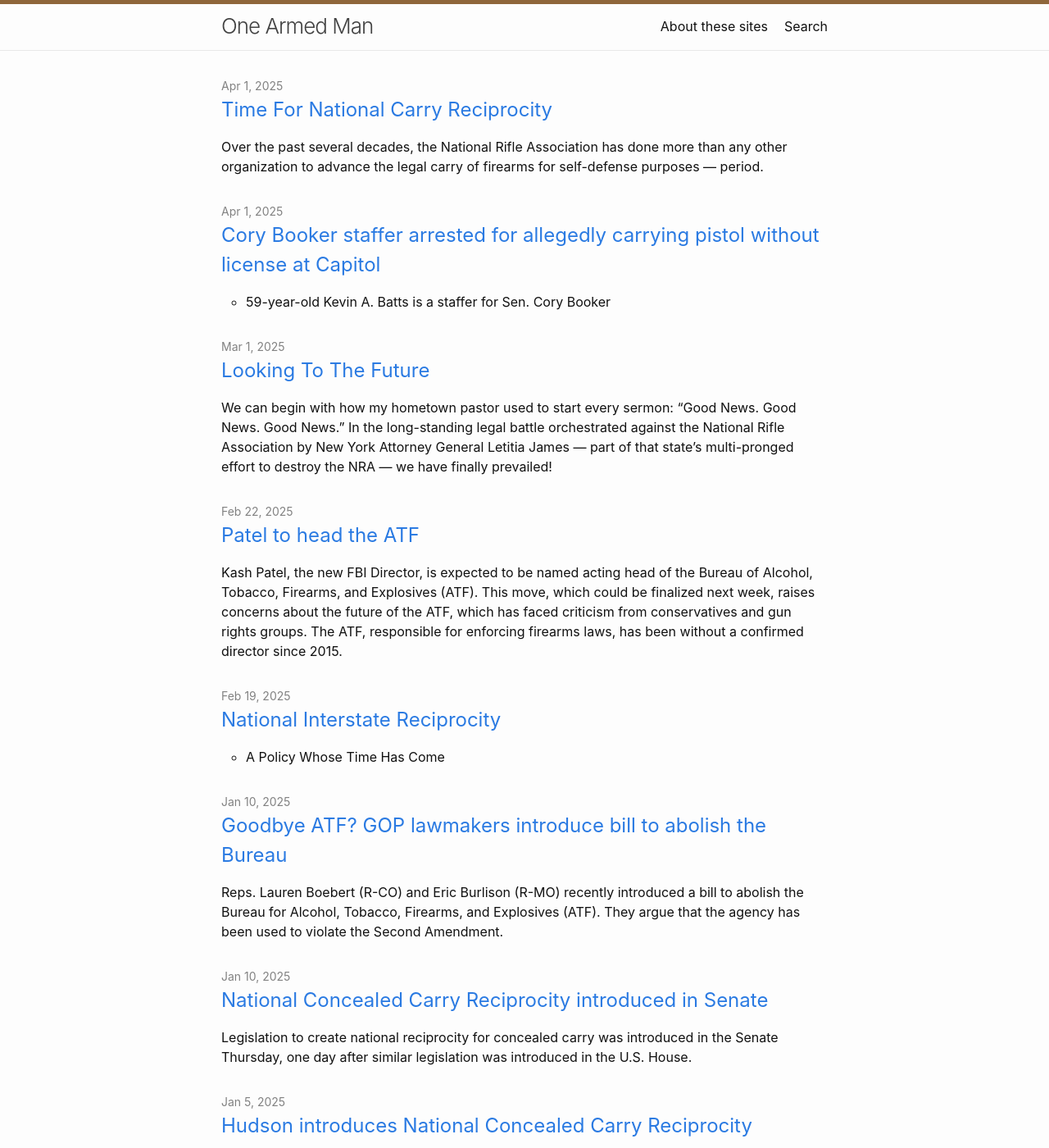
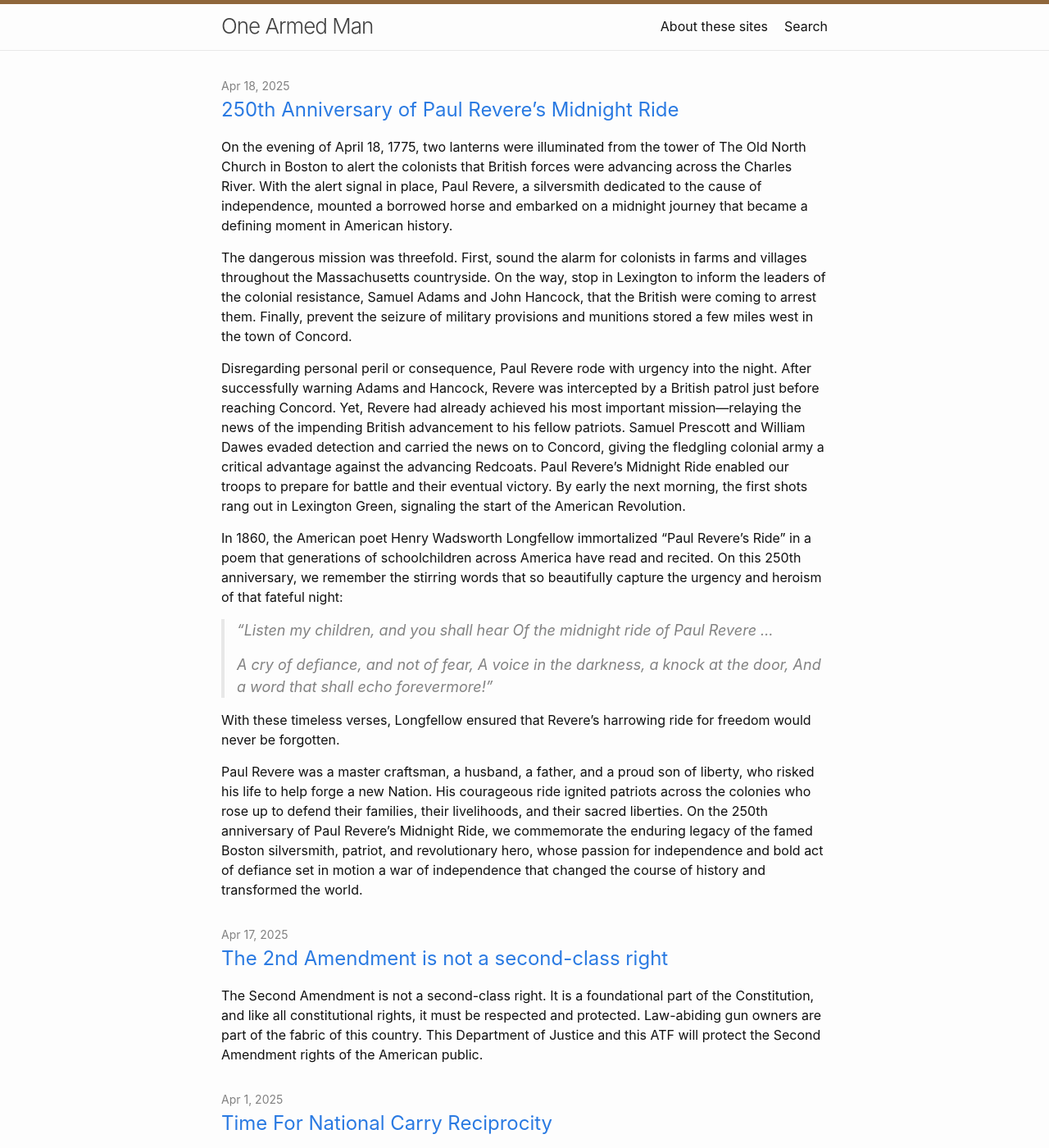
Before and after one commit to greg-raven/oam, a Jekyll site: the page built from index.html, in a window 1280 px wide and 1400 px high. Shown: the whole window at 82% size. Built offline with Jekyll 4.4.1, drawn with Linux system fonts in a browser that asks for light colours; the list of posts is cut into pages by our own code; some of the changed text lies outside the part shown.

Commit message:
new items

```diff
--- /dev/null
+++ b/_posts/2025-04-17-core-atf-responsibility.md
@@ -0,0 +1,17 @@
+---
+title: "The 2nd Amendment is not a second-class right"
+layout: post
+categories:
+- other
+tags:
+- Dan Driscoll
+---
+
+The Second Amendment is not a second-class right. It is a foundational part of the Constitution, and like all constitutional rights, it must be respected and protected. Law-abiding gun owners are part of the fabric of this country. This Department of Justice and this ATF will protect the Second Amendment rights of the American public.
+
+[...]
+
+We will never lose sight of our core responsibility: safeguarding the public while steadfastly defending the constitutional rights of law-abiding
+Americans.
+
+Source: Dan Driscoll, [letter to ATF employees]
--- /dev/null
+++ b/_posts/2025-04-18-250-anniversary.md
@@ -0,0 +1,29 @@
+---
+title: "250th Anniversary of Paul Revere's Midnight Ride"
+layout: post
+categories:
+- other
+tags:
+- Donald J. Trump
+---
+
+On the evening of April 18, 1775, two lanterns were illuminated from the tower of The Old North Church in Boston to alert the colonists that British forces were advancing across the Charles River. With the alert signal in place, Paul Revere, a silversmith dedicated to the cause of independence, mounted a borrowed horse and embarked on a midnight journey that became a defining moment in American history.
+
+The dangerous mission was threefold. First, sound the alarm for colonists in farms and villages throughout the Massachusetts countryside. On the way, stop in Lexington to inform the leaders of the colonial resistance, Samuel Adams and John Hancock, that the British were coming to arrest them. Finally, prevent the seizure of military provisions and munitions stored a few miles west in the town of Concord.
+
+Disregarding personal peril or consequence, Paul Revere rode with urgency into the night. After successfully warning Adams and Hancock, Revere was intercepted by a British patrol just before reaching Concord. Yet, Revere had already achieved his most important mission—relaying the news of the impending British advancement to his fellow patriots. Samuel Prescott and William Dawes evaded detection and carried the news on to Concord, giving the fledgling colonial army a critical advantage against the advancing Redcoats. Paul Revere's Midnight Ride enabled our troops to prepare for battle and their eventual victory. By early the next morning, the first shots rang out in Lexington Green, signaling the start of the American Revolution.
+
+In 1860, the American poet Henry Wadsworth Longfellow immortalized "Paul Revere's Ride" in a poem that generations of schoolchildren across America have read and recited. On this 250th anniversary, we remember the stirring words that so beautifully capture the urgency and heroism of that fateful night:
+
+> "Listen my children, and you shall hear
+> Of the midnight ride of Paul Revere ...
+>
+> A cry of defiance, and not of fear,
+> A voice in the darkness, a knock at the door,
+> And a word that shall echo forevermore!"
+
+With these timeless verses, Longfellow ensured that Revere's harrowing ride for freedom would never be forgotten.
+
+Paul Revere was a master craftsman, a husband, a father, and a proud son of liberty, who risked his life to help forge a new Nation. His courageous ride ignited patriots across the colonies who rose up to defend their families, their livelihoods, and their sacred liberties. On the 250th anniversary of Paul Revere's Midnight Ride, we commemorate the enduring legacy of the famed Boston silversmith, patriot, and revolutionary hero, whose passion for independence and bold act of defiance set in motion a war of independence that changed the course of history and transformed the world.
+
+Source: Donald J. Trump, whitehouse.gov/briefings-statements/2025/04/presidential-message-on-the-250th-anniversary-of-paul-reveres-midnight-ride-2025/
```
Also changed, not shown: _posts/2018-08-14-police-want-local-school-resource-officers-armed-with-ar-15s-in-north-dakota.md (+2 -2 lines), _posts/2022-04-19-san-bernardino-county-sheriffs-department-opens-high-desert-location-for-ccw-permit-processing.md (+2 -2 lines).
